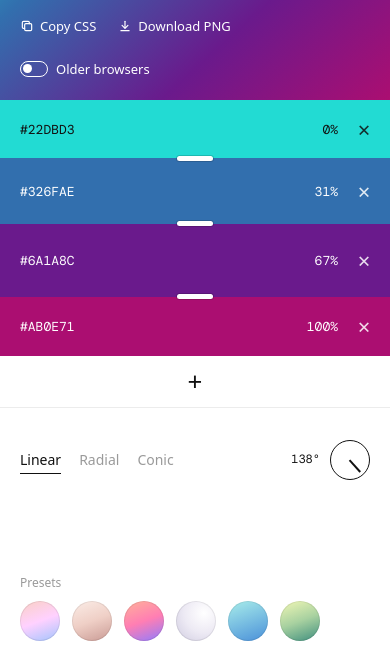
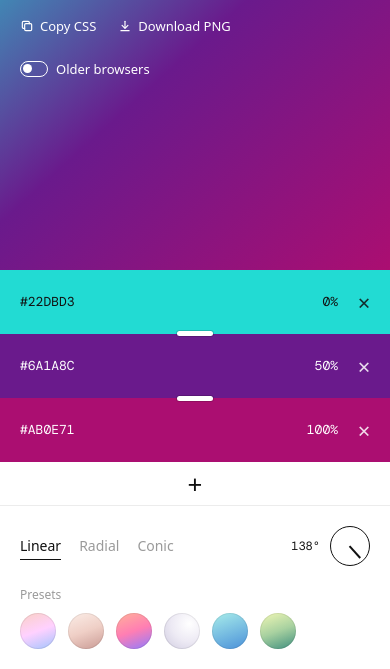
Before and after one commit to gabibble/gradient-app, a plain HTML site: page index.html in a window 390 px wide. Shown: the part 175-844 px from the top of the page. Drawn offline with nearby package versions, Linux system fonts and the light colour scheme.

Commit message:
Fix phone view

```diff
--- a/script.js
+++ b/script.js
@@ -3,6 +3,12 @@
 
   var STORE = 'gradient-generator:v2';
   var MAX_STOPS = 8;
+  // Phones stop at five so the strips, controls and presets fit on one screen.
+  var MAX_STOPS_MOBILE = 5;
+
+  function maxStops() {
+    return window.matchMedia('(max-width: 760px)').matches ? MAX_STOPS_MOBILE : MAX_STOPS;
+  }
   var MIN_STOPS = 2;
 
   // The gradient the page opens on:
@@ -14,6 +20,15 @@
     { c: '#326FAE', w: 0.255 },
     { c: '#6A1A8C', w: 0.285 },
     { c: '#AB0E71', w: 0.23 }
+  ];
+
+  // Phones open on a three-color version so the strips take less height.
+  // Blue is dropped: teal blending into purple passes through nearly the
+  // same blue on its own.
+  var DEFAULT_STOPS_MOBILE = [
+    { c: '#22DBD3', w: 1 / 3 },
+    { c: '#6A1A8C', w: 1 / 3 },
+    { c: '#AB0E71', w: 1 / 3 }
   ];
 
   var PRESETS = [
@@ -59,7 +74,8 @@
     x: 50,
     y: 50,
     legacy: false,
-    stops: DEFAULT_STOPS.map(function (s) { return { c: s.c, w: s.w }; })
+    stops: (window.matchMedia('(max-width: 760px)').matches ? DEFAULT_STOPS_MOBILE : DEFAULT_STOPS)
+      .map(function (s) { return { c: s.c, w: s.w }; })
   };
 
   var $ = function (id) { return document.getElementById(id); };
@@ -267,7 +283,7 @@
       });
     }
 
-    addBtn.hidden = n >= MAX_STOPS;
+    addBtn.hidden = n >= maxStops();
     update();
   }
 
@@ -384,7 +400,7 @@
 
   addBtn.addEventListener('click', function () {
     var n = state.stops.length;
-    if (n >= MAX_STOPS) return;
+    if (n >= maxStops()) return;
     state.stops.forEach(function (s) { s.w *= n / (n + 1); });
     state.stops.push({ c: nextColor(state.stops[n - 1].c), w: 1 / (n + 1) });
     normalize(state.stops);
@@ -504,7 +520,10 @@
     if (!pngMenu.hidden) { closeMenu(); pngBtn.focus(); }
   });
 
-  window.addEventListener('resize', closePicker);
+  window.addEventListener('resize', function () {
+    closePicker();
+    addBtn.hidden = state.stops.length >= maxStops();
+  });
 
   /* ---------- dragging helper ---------- */
 
--- a/style.css
+++ b/style.css
@@ -8,7 +8,10 @@
 
 * { box-sizing: border-box; }
 
-html, body { height: 100%; margin: 0; }
+/* No fixed height here: on phones a 100% tall body is taller than the visible
+   area while the browser toolbars are showing, which left blank scrollable
+   space under the page. The app sets its own height. */
+html, body { margin: 0; }
 
 body {
   font-family: var(--sans);
@@ -273,7 +276,8 @@ h1 {
   transition: background .15s;
 }
 
-.add:hover { background: #f6f6f6; }
+/* Hover only where there is a real pointer; on touch it sticks after a tap. */
+@media (hover: hover) { .add:hover { background: #f6f6f6; } }
 
 /* Controls and presets */
 
@@ -476,9 +480,13 @@ h1 {
   .app {
     display: flex;
     flex-direction: column;
-    height: auto;
-    min-height: 100vh;
-    min-height: 100dvh;
+    /* Exactly one screen tall, so the color strips can shrink to keep the
+       presets on screen. If everything still can't fit at the strips'
+       minimum height, the rest overflows and the page scrolls.
+       svh, not dvh: dvh changes as a phone's browser toolbar slides away
+       during scrolling, which makes the layout jump. */
+    height: 100vh;
+    height: 100svh;
     align-items: stretch;
     justify-content: flex-start;
     gap: 0;
@@ -486,19 +494,12 @@ h1 {
     background: none;
   }
 
-  .preview { flex: none; background: var(--gradient); }
+  /* The gradient takes whatever height is left above the controls. */
+  .preview { flex: 1 0 auto; background: var(--gradient); }
 
-  .editor {
-    flex: 1;
-    align-self: stretch;
-    width: auto;
-    height: auto;
-    max-height: none;
-    margin: 0;
-    border-radius: 0;
-    overflow: visible;
-    box-shadow: none;
-  }
+  /* The panel and the block row dissolve on mobile, so the strips, add
+     button, controls and presets are laid out directly in the page column. */
+  .editor, .blocks { display: contents; }
 
   .preview { gap: 22px; padding: 22px 20px; }
 
@@ -506,9 +507,13 @@ h1 {
 
   #css { font-size: 13px; margin-top: 16px; }
 
-  .blocks { flex-direction: column; height: auto; }
-
-  .blocks-inner { flex: none; flex-direction: column; height: calc(var(--n, 3) * 64px); }
+  /* Strips are 64px each when there is room and shrink to 36px each to keep
+     everything on one screen. */
+  .blocks-inner {
+    flex: 0 1 calc(var(--n, 3) * 64px);
+    min-height: calc(var(--n, 3) * 36px);
+    flex-direction: column;
+  }
 
   .block {
     width: auto;
@@ -539,13 +544,18 @@ h1 {
 
   .grip::after { width: 36px; height: 5px; opacity: 1; }
 
-  .add { flex: none; height: 52px; border-bottom: 1px solid var(--line); }
+  /* Spacing below is kept tight so five colors fit on a typical phone. */
+  .add { flex: none; height: 44px; border-bottom: 1px solid var(--line); }
 
-  .panel { flex: none; padding: 20px 20px 28px; gap: 24px; }
+  .panel { flex: none; padding: 16px 20px; gap: 24px; }
 
-  .presets-wrap { margin-top: auto; padding: 0 20px 28px; }
+  .controls { min-height: 48px; }
+
+  .pad { width: 48px; height: 48px; }
+
+  .presets-wrap { flex: none; padding: 0 20px 20px; }
 
   .presets { gap: 12px; }
 
-  .presets button { width: 40px; height: 40px; }
+  .presets button { width: 36px; height: 36px; }
 }
```
